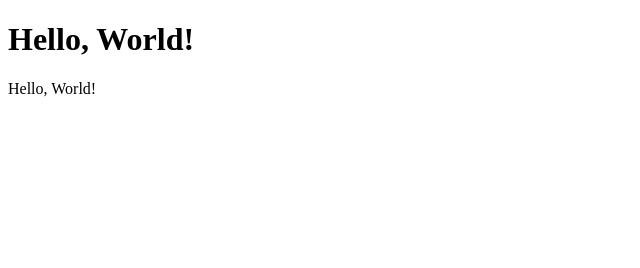
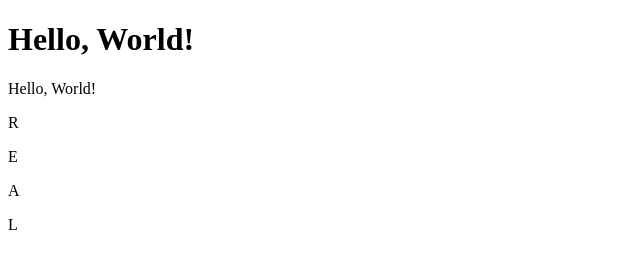
Before and after one commit to Realive333/Pj_R_TII, a plain HTML site: page index.html in a window 1280 px wide. Shown: the full height of the page, 0-640 px from the left. Drawn offline with Linux system fonts and the light colour scheme.

Commit message:
Update index.html

```diff
--- a/index.html
+++ b/index.html
@@ -10,5 +10,9 @@
 
 <p><h1>Hello, World!</h1></p>
 <p>Hello, World!</p>
+<p>R</p>
+<p>E</p>
+<p>A</p>
+<p>L</p>
 
 </body>
```
